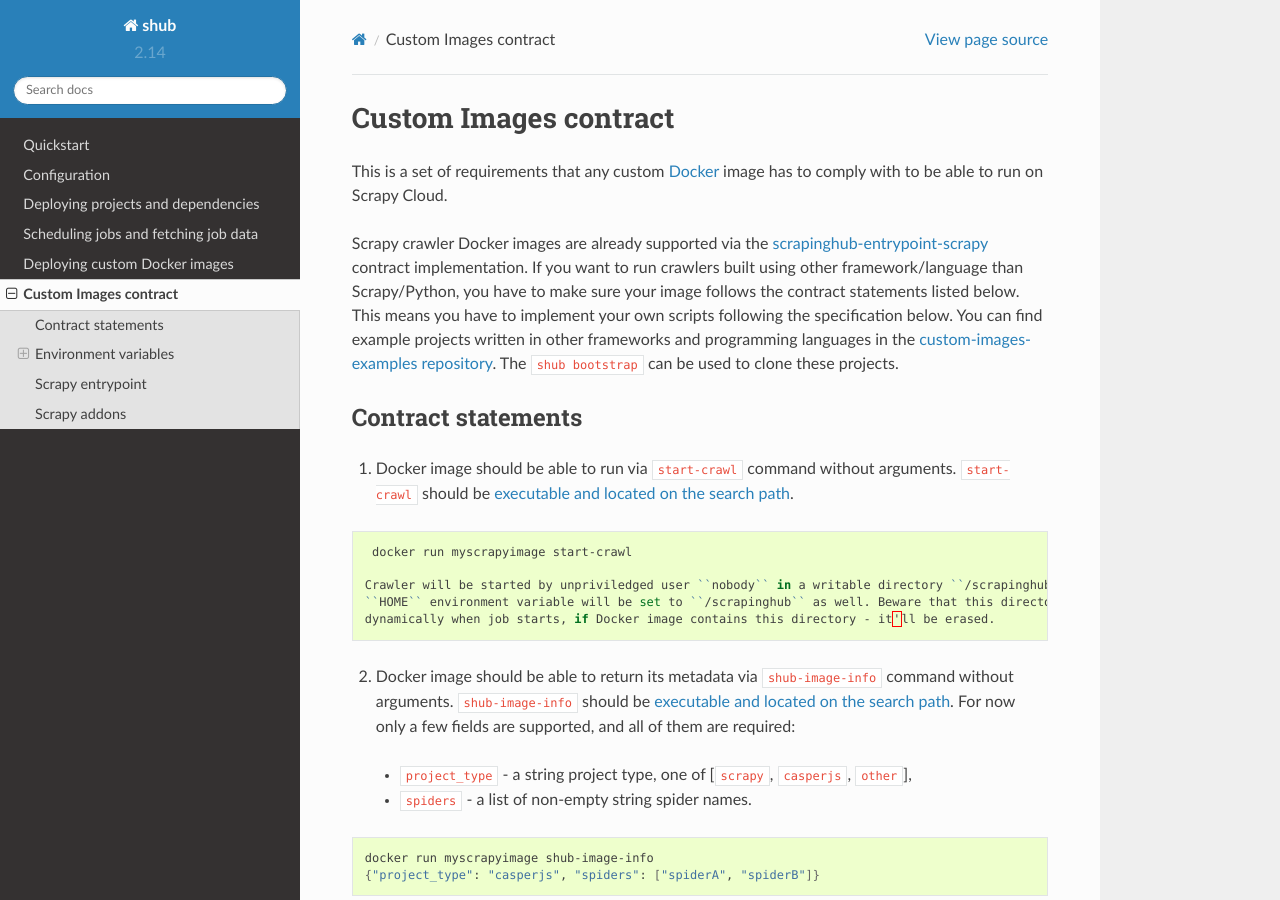
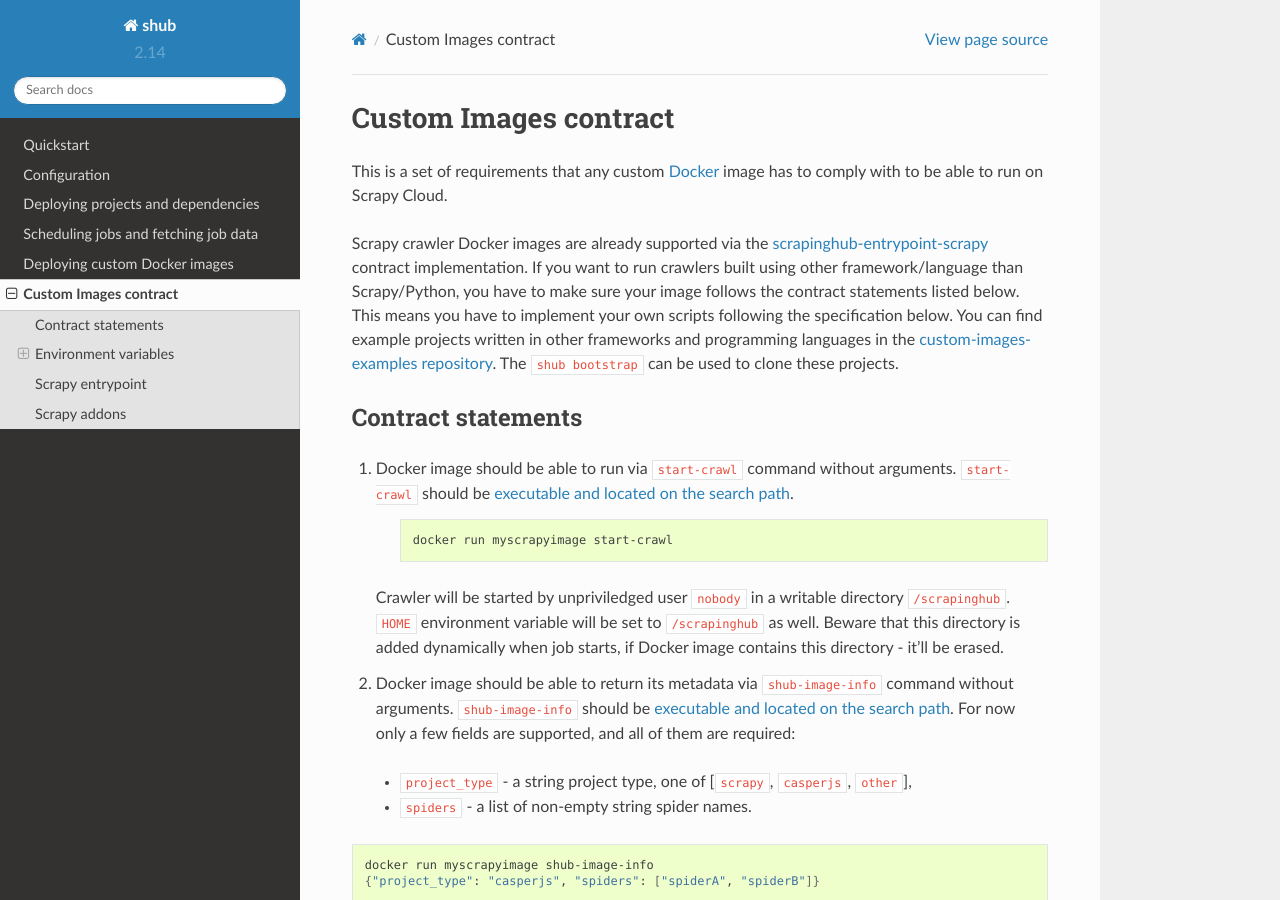
Before and after one commit to scrapinghub/shub, a Sphinx documentation site: the page built from docs/custom-images-contract.rst, in a window 1280 px wide and 900 px high. Built offline with Sphinx 7.4.7 and the Read the Docs theme 2.0.0, drawn with Linux system fonts in a browser that asks for light colours.

Commit message:
Fix RTD (#435)

```diff
--- a/docs/conf.py
+++ b/docs/conf.py
@@ -70,7 +70,7 @@
 #
 # This is also used if you do content translation via gettext catalogs.
 # Usually you set "language" from the command line for these cases.
-language = None
+language = "en"
 
 # There are two options for replacing |today|: either, you set today to some
 # non-false value, then it is used:
@@ -114,7 +114,7 @@
 
 # The theme to use for HTML and HTML Help pages.  See the documentation for
 # a list of builtin themes.
-html_theme = 'default'
+html_theme = "sphinx_rtd_theme"
 
 # Theme options are theme-specific and customize the look and feel of a theme
 # further.  For a list of options available for each theme, see the
@@ -288,24 +288,3 @@
 
 # If true, do not generate a @detailmenu in the "Top" node's menu.
 # texinfo_no_detailmenu = False
-
-
-# Following is taken from https://github.com/snide/sphinx_rtd_theme#
-#   using-this-theme-locally-then-building-on-read-the-docs
-
-# on_rtd is whether we are on readthedocs.org,
-# this line of code grabbed from docs.readthedocs.org
-on_rtd = os.environ.get('READTHEDOCS', None) == 'True'
-
-if not on_rtd:  # only import and set the theme if we're building docs locally
-    import sphinx_rtd_theme
-    html_theme = 'sphinx_rtd_theme'
-    html_theme_path = [sphinx_rtd_theme.get_html_theme_path()]
-
-# otherwise, readthedocs.org uses their theme by default, no need to specify it
-
-
-# Wrap text in tables
-# https://github.com/snide/sphinx_rtd_theme/issues/117#issuecomment-41571653
-def setup(app):
-    app.add_css_file("theme_overrides.css")
--- a/docs/custom-images-contract.rst
+++ b/docs/custom-images-contract.rst
@@ -25,9 +25,9 @@
 1. Docker image should be able to run via ``start-crawl`` command without arguments.
    ``start-crawl`` should be :ref:`executable and located on the search path <scripts-example>`.
 
-.. code-block:: bash
+    .. code-block:: bash
 
-    docker run myscrapyimage start-crawl
+        docker run myscrapyimage start-crawl
 
    Crawler will be started by unpriviledged user ``nobody`` in a writable directory ``/scrapinghub``.
    ``HOME`` environment variable will be set to ``/scrapinghub`` as well. Beware that this directory is added
--- /dev/null
+++ b/docs/requirements.txt
@@ -0,0 +1,2 @@
+sphinx==7.2.6
+sphinx-rtd-theme==2.0.0
```
Also changed, not shown: .readthedocs.yml (added), 2 other files.
